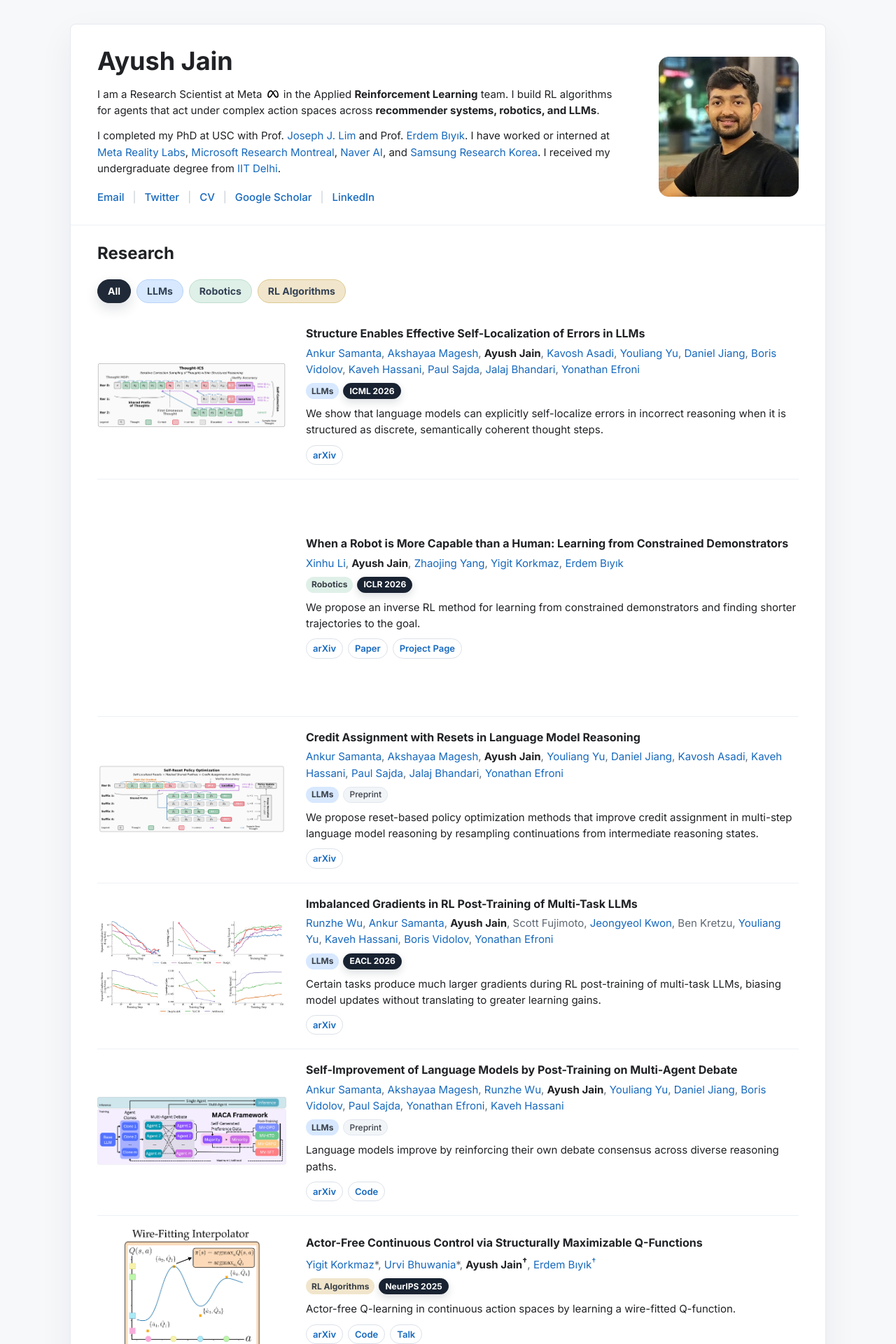
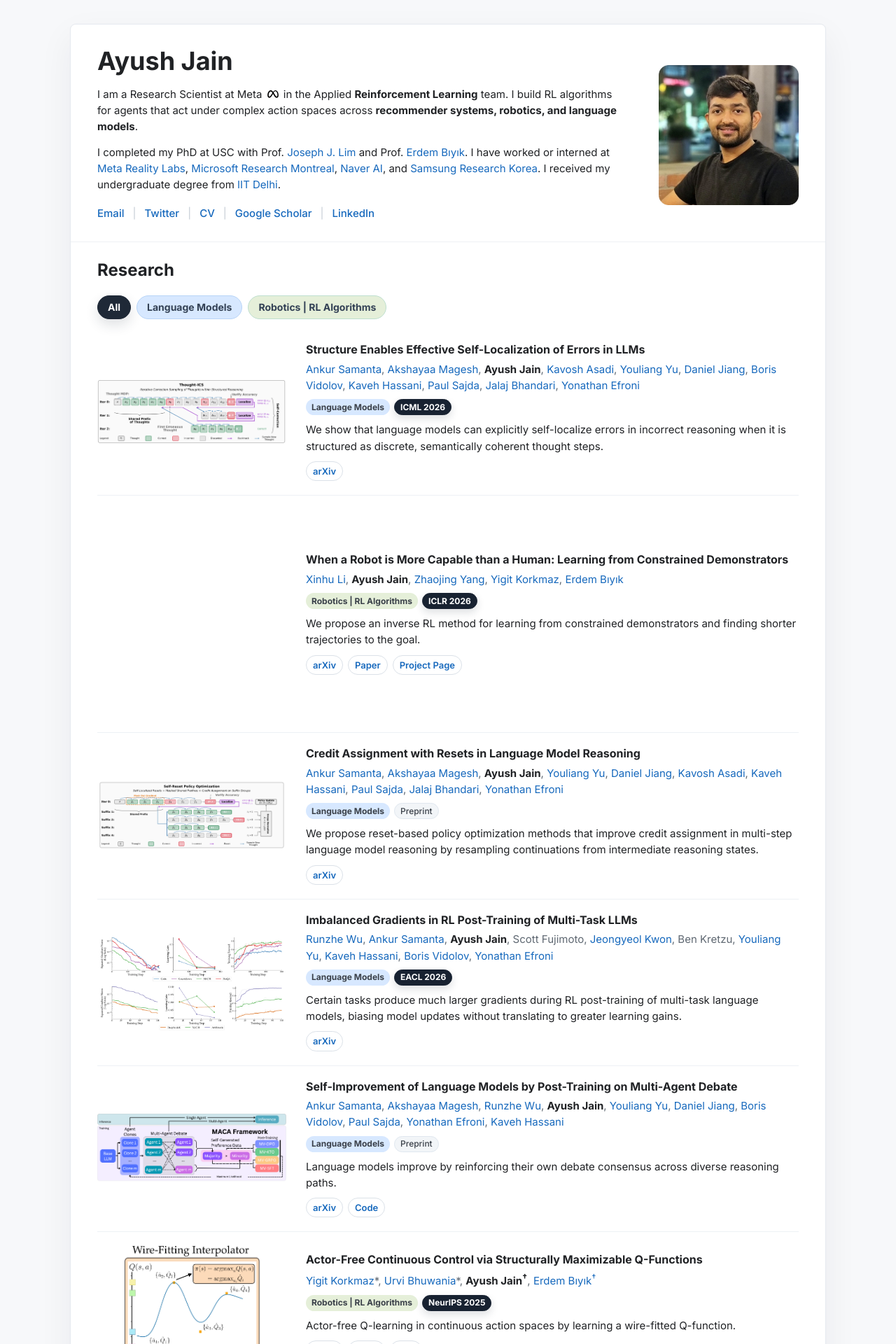
Before and after one commit to ayushj240/ayushj240.github.io, a Jekyll site: the page index.html, which Jekyll copies as it is, in a window 1280 px wide. Shown: the top 1920 px of the page at 70% size. Built offline with Jekyll 4.4.1, drawn with Linux system fonts in a browser that asks for light colours; some of the changed text lies outside the part shown; grey boxes are pictures that could not be loaded.

Commit message:
Update tabs

```diff
--- a/index.html
+++ b/index.html
@@ -18,9 +18,7 @@
       --link: #1769bd;
       --link-hover: #c26818;
       --llm: #d7e8ff;
-      --robotics: #dff0e8;
-      --rl: #f1e6cc;
-      --earlier: #e8e8ee;
+      --robotics-rl: #e5efd9;
     }
 
     * {
@@ -165,14 +163,9 @@
       border-color: #b8d4f7;
     }
 
-    .tab-button.robotics-tab {
-      background: var(--robotics);
+    .tab-button.robotics-rl-tab {
+      background: var(--robotics-rl);
       border-color: #bedfcf;
-    }
-
-    .tab-button.rl-tab {
-      background: var(--rl);
-      border-color: #ddc98f;
     }
 
     .tab-button.active {
@@ -183,8 +176,7 @@
     }
 
     .tab-button.llm-tab.active,
-    .tab-button.robotics-tab.active,
-    .tab-button.rl-tab.active {
+    .tab-button.robotics-rl-tab.active {
       color: #1f2937;
     }
 
@@ -194,16 +186,10 @@
       box-shadow: 0 8px 18px rgba(23, 105, 189, 0.14);
     }
 
-    .tab-button.robotics-tab.active {
-      background: var(--robotics);
+    .tab-button.robotics-rl-tab.active {
+      background: var(--robotics-rl);
       border-color: #83c2a5;
       box-shadow: 0 8px 18px rgba(43, 125, 85, 0.12);
-    }
-
-    .tab-button.rl-tab.active {
-      background: var(--rl);
-      border-color: #c5aa58;
-      box-shadow: 0 8px 18px rgba(140, 104, 31, 0.12);
     }
 
     .papers-list {
@@ -227,16 +213,8 @@
       background: var(--llm);
     }
 
-    .tag.robotics {
-      background: var(--robotics);
-    }
-
-    .tag.rl {
-      background: var(--rl);
-    }
-
-    .tag.earlier {
-      background: var(--earlier);
+    .tag.robotics-rl {
+      background: var(--robotics-rl);
     }
 
     .paper {
@@ -334,16 +312,8 @@
       background: var(--llm);
     }
 
-    .paper-topic.robotics {
-      background: var(--robotics);
-    }
-
-    .paper-topic.rl {
-      background: var(--rl);
-    }
-
-    .paper-topic.earlier {
-      background: var(--earlier);
+    .paper-topic.robotics-rl {
+      background: var(--robotics-rl);
     }
 
     .venue {
@@ -463,7 +433,7 @@
             I am a Research Scientist at Meta
             <img class="meta-logo" src="images/meta-logo-facebook.svg" alt="Meta">
             in the Applied <b>Reinforcement Learning</b> team. I build RL algorithms for agents that act under
-            complex action spaces across <b>recommender systems, robotics, and LLMs</b>.
+            complex action spaces across <b>recommender systems, robotics, and language models</b>.
           </p>
           <p>
             I completed my PhD at USC with Prof.
@@ -496,14 +466,13 @@
 
       <div class="research-tabs" aria-label="Research filters">
         <button class="tab-button active" type="button" data-filter="all" aria-pressed="true">All</button>
-        <button class="tab-button llm-tab" type="button" data-filter="llms" aria-pressed="false">LLMs</button>
-        <button class="tab-button robotics-tab" type="button" data-filter="robotics" aria-pressed="false">Robotics</button>
-        <button class="tab-button rl-tab" type="button" data-filter="rl" aria-pressed="false">RL Algorithms</button>
+        <button class="tab-button llm-tab" type="button" data-filter="language-models" aria-pressed="false">Language Models</button>
+        <button class="tab-button robotics-rl-tab" type="button" data-filter="robotics-rl" aria-pressed="false">Robotics | RL Algorithms</button>
       </div>
 
       <div class="papers-list">
 
-        <div class="paper" data-topic="llms">
+        <div class="paper" data-topic="language-models">
           <a class="paper-media" href="https://arxiv.org/abs/2602.02416">
             <img src="images/thought_ics_teaser.png" alt="Structure Enables Effective Self-Localization teaser">
           </a>
@@ -523,7 +492,7 @@
               <a href="https://sites.google.com/view/yonathan-efroni/home">Yonathan Efroni</a>
             </div>
             <div class="paper-meta">
-              <span class="paper-topic llm">LLMs</span>
+              <span class="paper-topic llm">Language Models</span>
               <span class="venue top">ICML 2026</span>
             </div>
             <p>We show that language models can explicitly self-localize errors in incorrect reasoning when it is structured as discrete, semantically coherent thought steps.</p>
@@ -533,7 +502,7 @@
           </div>
         </div>
 
-        <div class="paper" data-topic="robotics">
+        <div class="paper" data-topic="robotics-rl">
           <a class="paper-media tall" href="https://arxiv.org/abs/2510.09096">
             <video muted autoplay loop playsinline src="images/lfcd_teaser.mp4" aria-label="Learning from Constrained Demonstrators teaser"></video>
           </a>
@@ -547,7 +516,7 @@
               <a href="https://ebiyik.github.io/">Erdem B&#305;y&#305;k</a>
             </div>
             <div class="paper-meta">
-              <span class="paper-topic robotics">Robotics</span>
+              <span class="paper-topic robotics-rl">Robotics | RL Algorithms</span>
               <span class="venue top">ICLR 2026</span>
             </div>
             <p>We propose an inverse RL method for learning from constrained demonstrators and finding shorter trajectories to the goal.</p>
@@ -559,7 +528,7 @@
           </div>
         </div>
 
-        <div class="paper" data-topic="llms">
+        <div class="paper" data-topic="language-models">
           <a class="paper-media" href="https://arxiv.org/abs/2605.25507">
             <img src="images/credit_assignment_resets.png" alt="Credit Assignment with Resets teaser">
           </a>
@@ -578,7 +547,7 @@
               <a href="https://sites.google.com/view/yonathan-efroni/home">Yonathan Efroni</a>
             </div>
             <div class="paper-meta">
-              <span class="paper-topic llm">LLMs</span>
+              <span class="paper-topic llm">Language Models</span>
               <span class="venue">Preprint</span>
             </div>
             <p>We propose reset-based policy optimization methods that improve credit assignment in multi-step language model reasoning by resampling continuations from intermediate reasoning states.</p>
@@ -588,7 +557,7 @@
           </div>
         </div>
 
-        <div class="paper" data-topic="llms">
+        <div class="paper" data-topic="language-models">
           <a class="paper-media" href="https://arxiv.org/abs/2510.19178">
             <img src="images/imbalanced_teaser.png" alt="Imbalanced Gradients teaser">
           </a>
@@ -607,17 +576,17 @@
               <a href="https://sites.google.com/view/yonathan-efroni/home">Yonathan Efroni</a>
             </div>
             <div class="paper-meta">
-              <span class="paper-topic llm">LLMs</span>
+              <span class="paper-topic llm">Language Models</span>
               <span class="venue top">EACL 2026</span>
             </div>
-            <p>Certain tasks produce much larger gradients during RL post-training of multi-task LLMs, biasing model updates without translating to greater learning gains.</p>
+            <p>Certain tasks produce much larger gradients during RL post-training of multi-task language models, biasing model updates without translating to greater learning gains.</p>
             <div class="paper-links">
               <a href="https://arxiv.org/abs/2510.19178">arXiv</a>
             </div>
           </div>
         </div>
 
-        <div class="paper" data-topic="llms">
+        <div class="paper" data-topic="language-models">
           <a class="paper-media" href="https://arxiv.org/abs/2509.15172">
             <img src="images/maca_teaser.png" alt="Multi-Agent Debate teaser">
           </a>
@@ -636,7 +605,7 @@
               <a href="https://kavehhassani.github.io/">Kaveh Hassani</a>
             </div>
             <div class="paper-meta">
-              <span class="paper-topic llm">LLMs</span>
+              <span class="paper-topic llm">Language Models</span>
               <span class="venue">Preprint</span>
             </div>
             <p>Language models improve by reinforcing their own debate consensus across diverse reasoning paths.</p>
@@ -647,7 +616,7 @@
           </div>
         </div>
 
-        <div class="paper" data-topic="rl">
+        <div class="paper" data-topic="robotics-rl">
           <a class="paper-media" href="https://arxiv.org/abs/2510.18828">
             <img src="images/q3c_teaser.png" alt="Q3C teaser">
           </a>
@@ -660,7 +629,7 @@
               <a href="https://ebiyik.github.io/">Erdem B&#305;y&#305;k<sup>&#8224;</sup></a>
             </div>
             <div class="paper-meta">
-              <span class="paper-topic rl">RL Algorithms</span>
+              <span class="paper-topic robotics-rl">Robotics | RL Algorithms</span>
               <span class="venue top">NeurIPS 2025</span>
             </div>
             <p>Actor-free Q-learning in continuous action spaces by learning a wire-fitted Q-function.</p>
@@ -672,7 +641,7 @@
           </div>
         </div>
 
-        <div class="paper" data-topic="rl">
+        <div class="paper" data-topic="robotics-rl">
           <a class="paper-media" href="https://arxiv.org/abs/2410.11833">
             <img src="images/teaser_savo.png" alt="SAVO teaser">
           </a>
@@ -687,7 +656,7 @@
               <a href="https://clvrai.com/web_lim/">Joseph J. Lim</a>
             </div>
             <div class="paper-meta">
-              <span class="paper-topic rl">RL Algorithms</span>
+              <span class="paper-topic robotics-rl">Robotics | RL Algorithms</span>
               <span class="venue top">RLC 2025, Reinforcement Learning Conference</span>
             </div>
             <a class="award" href="https://rl-conference.cc/RLC2025Awards.html">Outstanding Paper Award on Empirical Reinforcement Learning Research</a>
@@ -699,7 +668,7 @@
           </div>
         </div>
 
-        <div class="paper" data-topic="robotics rl">
+        <div class="paper" data-topic="robotics-rl">
           <a class="paper-media" href="https://qmp-mtrl.github.io/">
             <img src="images/qmp_teaser.png" alt="QMP teaser">
           </a>
@@ -713,8 +682,7 @@
               <a href="https://clvrai.com/web_lim/">Joseph J. Lim</a>
             </div>
             <div class="paper-meta">
-              <span class="paper-topic rl">RL Algorithms</span>
-              <span class="paper-topic robotics">Robotics</span>
+              <span class="paper-topic robotics-rl">Robotics | RL Algorithms</span>
               <span class="venue top">ICLR 2025</span>
             </div>
             <p>We introduce behavior-sharing for efficient multitask reinforcement learning, complementary with parameter-sharing and data-sharing.</p>
@@ -727,7 +695,7 @@
           </div>
         </div>
 
-        <div class="paper" data-topic="rl">
+        <div class="paper" data-topic="robotics-rl">
           <a class="paper-media" href="https://openreview.net/forum?id=MljXVdp4A3N">
             <video muted autoplay loop playsinline src="images/Agile_teaser_video_720p.mp4" aria-label="AGILE teaser"></video>
           </a>
@@ -740,7 +708,7 @@
               <a href="https://clvrai.com/web_lim/">Joseph J. Lim</a>
             </div>
             <div class="paper-meta">
-              <span class="paper-topic rl">RL Algorithms</span>
+              <span class="paper-topic robotics-rl">Robotics | RL Algorithms</span>
               <span class="venue top">ICLR 2022</span>
             </div>
             <p>For optimal decision-making under a varying action space, we learn relations between available actions using a graph-attention policy architecture.</p>
@@ -753,7 +721,7 @@
           </div>
         </div>
 
-        <div class="paper" data-topic="rl">
+        <div class="paper" data-topic="robotics-rl">
           <a class="paper-media" href="http://proceedings.mlr.press/v119/jain20b.html">
             <video muted autoplay loop playsinline src="images/create_teaser_video_high_res.mp4" aria-label="CREATE teaser"></video>
           </a>
@@ -765,7 +733,7 @@
               <a href="https://clvrai.com/web_lim/">Joseph J. Lim</a>
             </div>
             <div class="paper-meta">
-              <span class="paper-topic rl">RL Algorithms</span>
+              <span class="paper-topic robotics-rl">Robotics | RL Algorithms</span>
               <span class="venue top">ICML 2020</span>
             </div>
             <p>Our RL framework enables agents to solve sequential decision-making tasks even when available actions have not been seen before.</p>
@@ -780,7 +748,7 @@
           </div>
         </div>
 
-        <div class="paper" data-topic="earlier">
+        <div class="paper" data-topic="language-models">
           <div class="paper-media">
             <img src="images/uid_image.png" alt="UID paper teaser">
           </div>
@@ -794,6 +762,7 @@
               <a href="http://web.iitd.ac.in/~sumeet">Sumeet Agarwal</a>
             </div>
             <div class="paper-meta">
+              <span class="paper-topic llm">Language Models</span>
               <span class="venue">COLING 2018 Workshop</span>
             </div>
             <p>This work investigates the extent to which word order choices in Hindi are influenced by the drive to minimize information variance in a sentence.</p>
```
Also changed, not shown: 1 other file.
